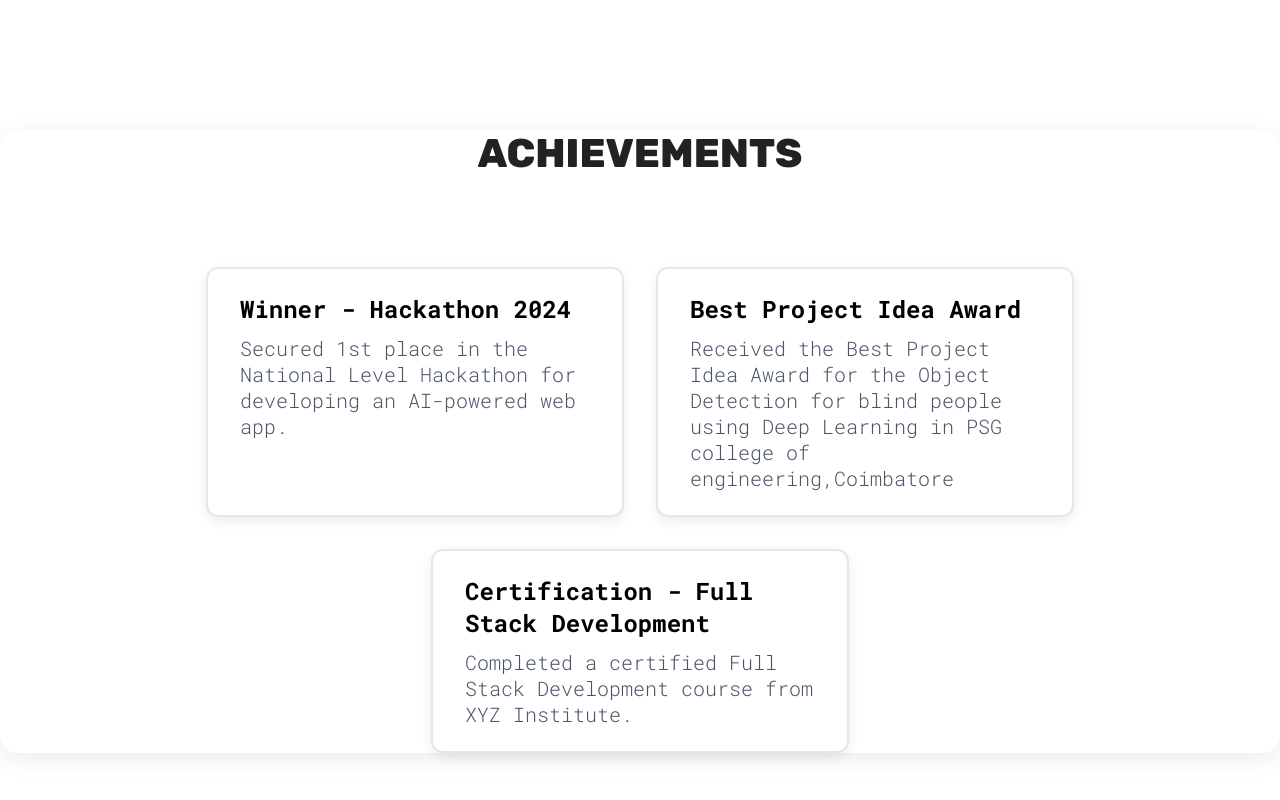
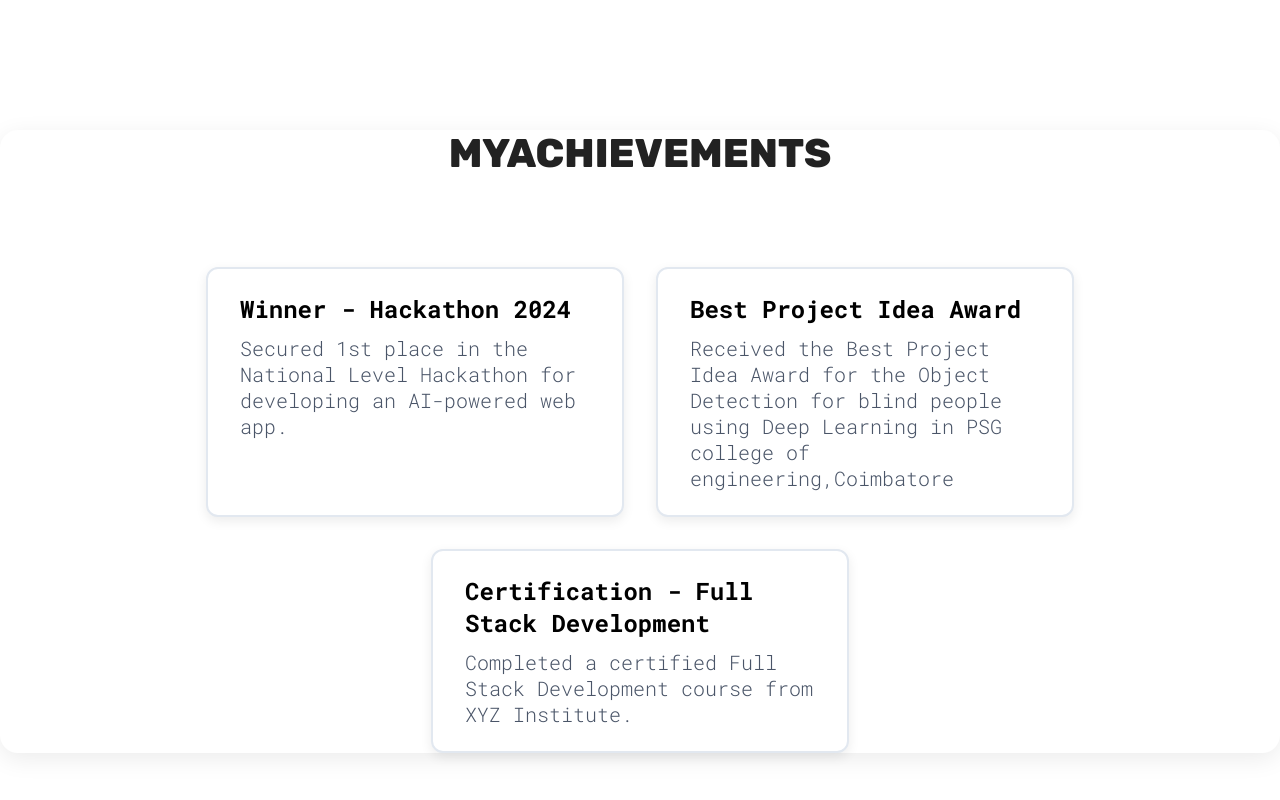
Before and after one commit to RISHE-AI/portify, a React (Vite) app: page / in a window 1280 px wide. Shown: the part 2154-2954 px from the top of the page. Built offline with nearby package versions, Linux system fonts and the light colour scheme.

Commit message:
my ach commited

```diff
--- a/src/sections/Achievements/Achievements.jsx
+++ b/src/sections/Achievements/Achievements.jsx
@@ -6,7 +6,7 @@ import fullstackCertImg from '../../assets/fullstack-cert.png';*/
 function Achievements() {
   return (
     <section id="achievements" className={styles.container}>
-      <h1 className="sectionTitle">Achievements</h1>
+      <h1 className="sectionTitle">MyAchievements</h1>
       <div className={styles.achievementsList}>
         <div className={styles.achievementCard}>
           {/* <img src={hackathonImg} alt="Hackathon Winner" className={styles.achievementImg} /> */}
```
